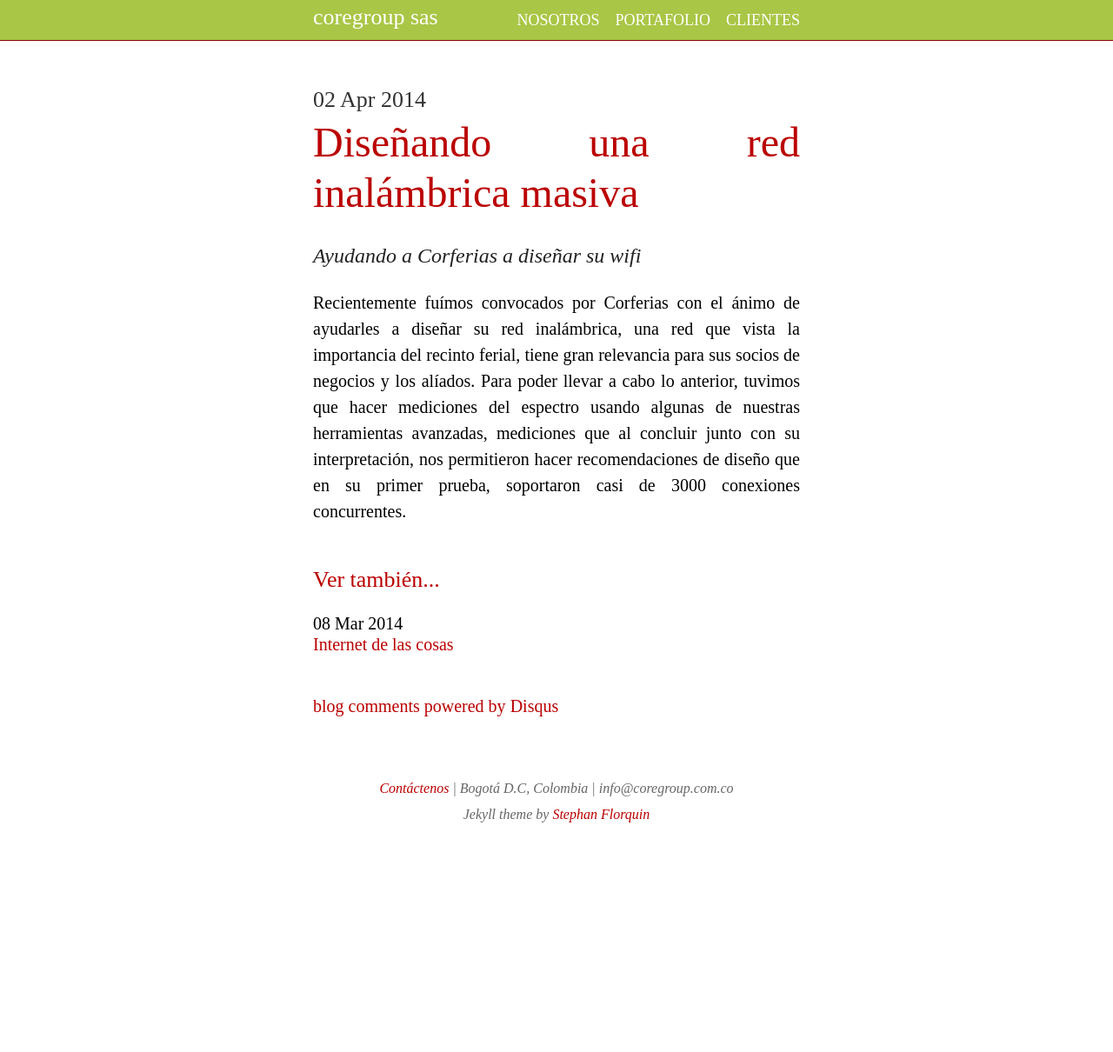
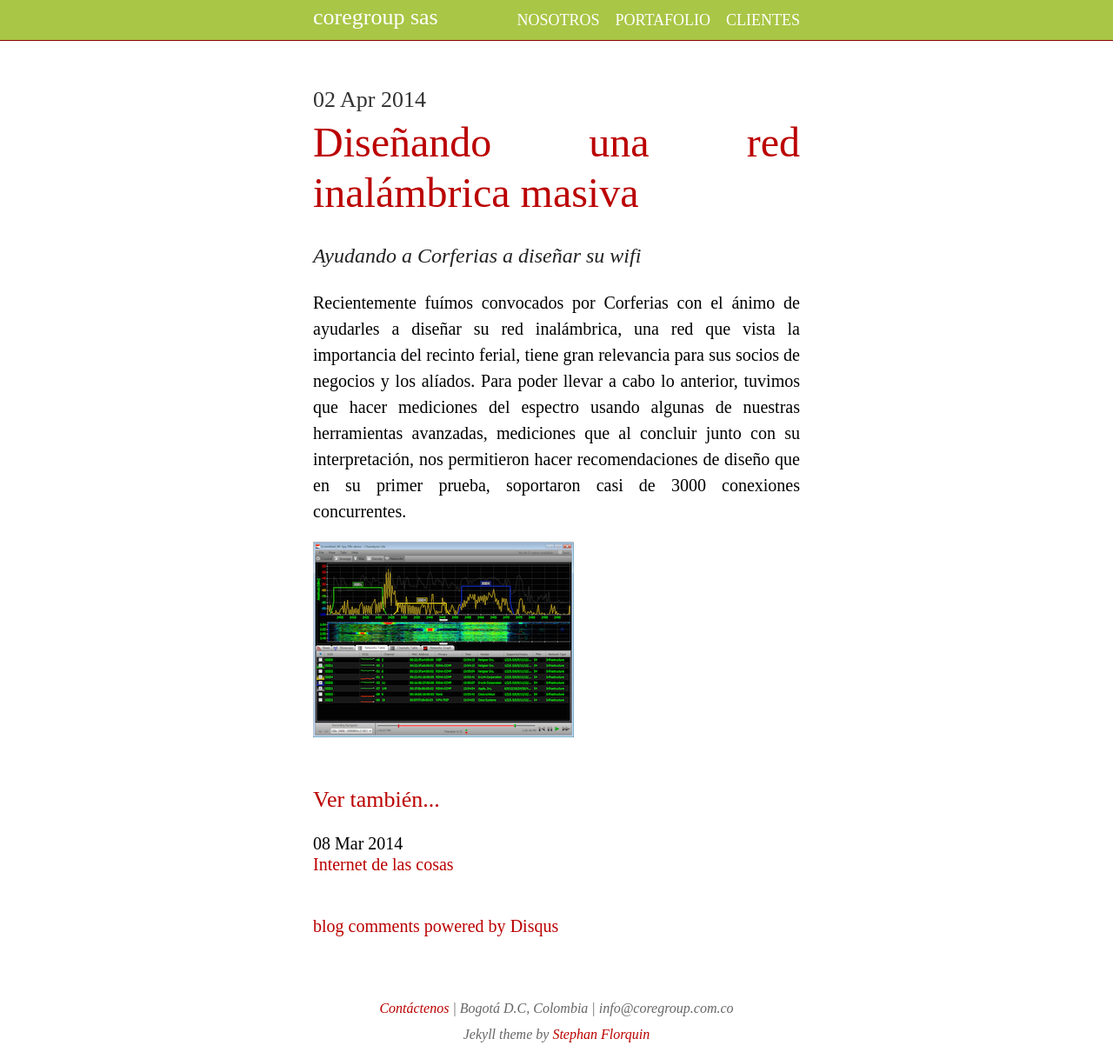
Before and after one commit to coregroupco/coregroupco.github.io, a Jekyll site: the page built from _posts/2014-04-02-afinamiento-wifi-corferias.md, in a window 1280 px wide and 1210 px high. Shown: the whole window at 87% size. Built offline with Jekyll 4.4.1, drawn with Linux system fonts in a browser that asks for light colours; nearby versions of some CDN libraries; some web fonts are replaced; comment, search, counter and statistics services are not loaded.

Commit message:
image to wifi post

```diff
--- a/_posts/2014-04-02-afinamiento-wifi-corferias.md
+++ b/_posts/2014-04-02-afinamiento-wifi-corferias.md
@@ -10,3 +10,5 @@ vista la importancia del recinto ferial, tiene gran relevancia para sus socios d
 lo anterior, tuvimos que hacer mediciones del espectro usando algunas de nuestras herramientas avanzadas, mediciones que al concluir
 junto con su interpretación, nos permitieron hacer recomendaciones de diseño que en su primer prueba, soportaron casi de 3000 conexiones
 concurrentes.
+
+![image](/imgs/wifi-scan.png)
```
Also changed, not shown: 1 other file.
